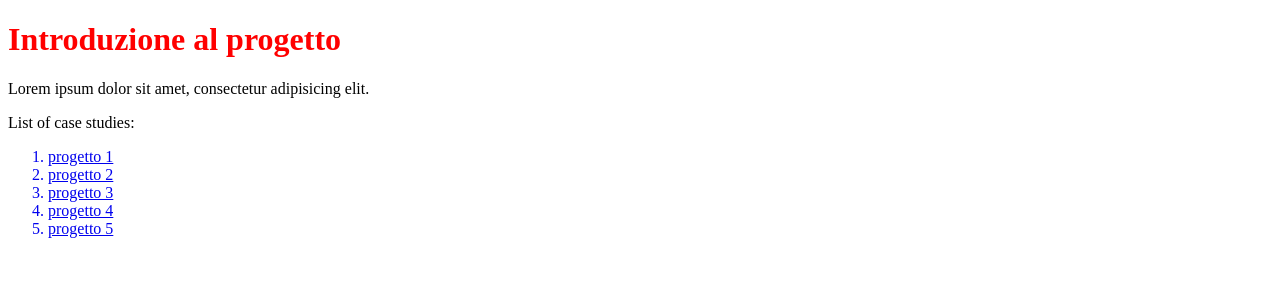
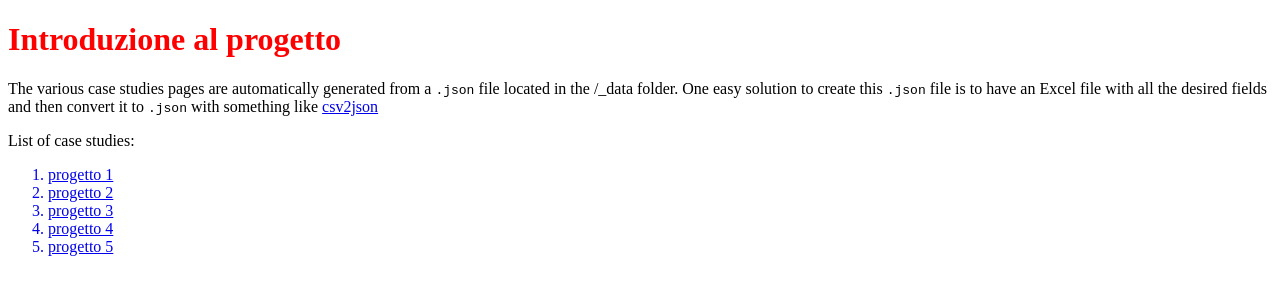
Before and after one commit to Mitch90/thesis-angeles, a Jekyll site: the page built from index.html, in a window 1280 px wide. Shown: the top 300 px of the page. Built offline with Jekyll 4.4.1, drawn with Linux system fonts in a browser that asks for light colours.

Commit message:
update text

```diff
--- a/docs/index.html
+++ b/docs/index.html
@@ -17,7 +17,8 @@
     <body>
 
         <h1>Introduzione al progetto</h1>
-<p>Lorem ipsum dolor sit amet, consectetur adipisicing elit.</p>
+<p><p>The various case studies pages are automatically generated from a <code class="highlighter-rouge">.json</code> file located in the /_data folder. One easy solution to create this <code class="highlighter-rouge">.json</code> file is to have an Excel file with all the desired fields and then convert it to <code class="highlighter-rouge">.json</code> with something like <a href="https://www.csvjson.com/csv2json">csv2json</a></p>
+</p>
 <p>List of case studies:</p>
 <ol>
 
--- a/index.html
+++ b/index.html
@@ -3,7 +3,7 @@ title: Introduction
 layout: default
 ---
 <h1>Introduzione al progetto</h1>
-<p>Lorem ipsum dolor sit amet, consectetur adipisicing elit.</p>
+<p>{{ 'The various case studies pages are automatically generated from a `.json` file located in the /_data folder. One easy solution to create this `.json` file is to have an Excel file with all the desired fields and then convert it to `.json` with something like [csv2json](https://www.csvjson.com/csv2json)' | markdownify }}</p>
 <p>List of case studies:</p>
 <ol>
     {% for case in site.pages %}
```
Also changed, not shown: docs/README.md (+8 -2 lines).
